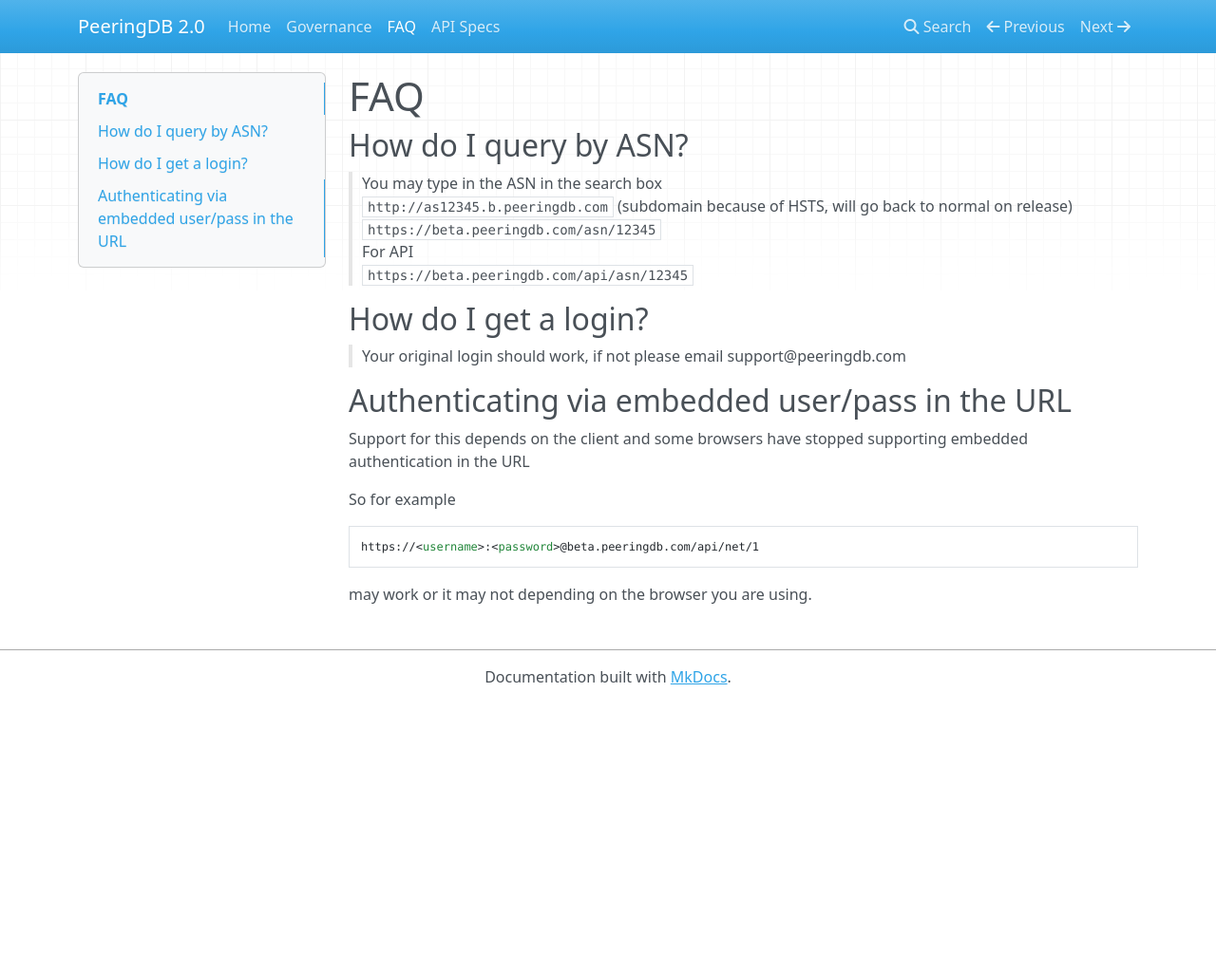
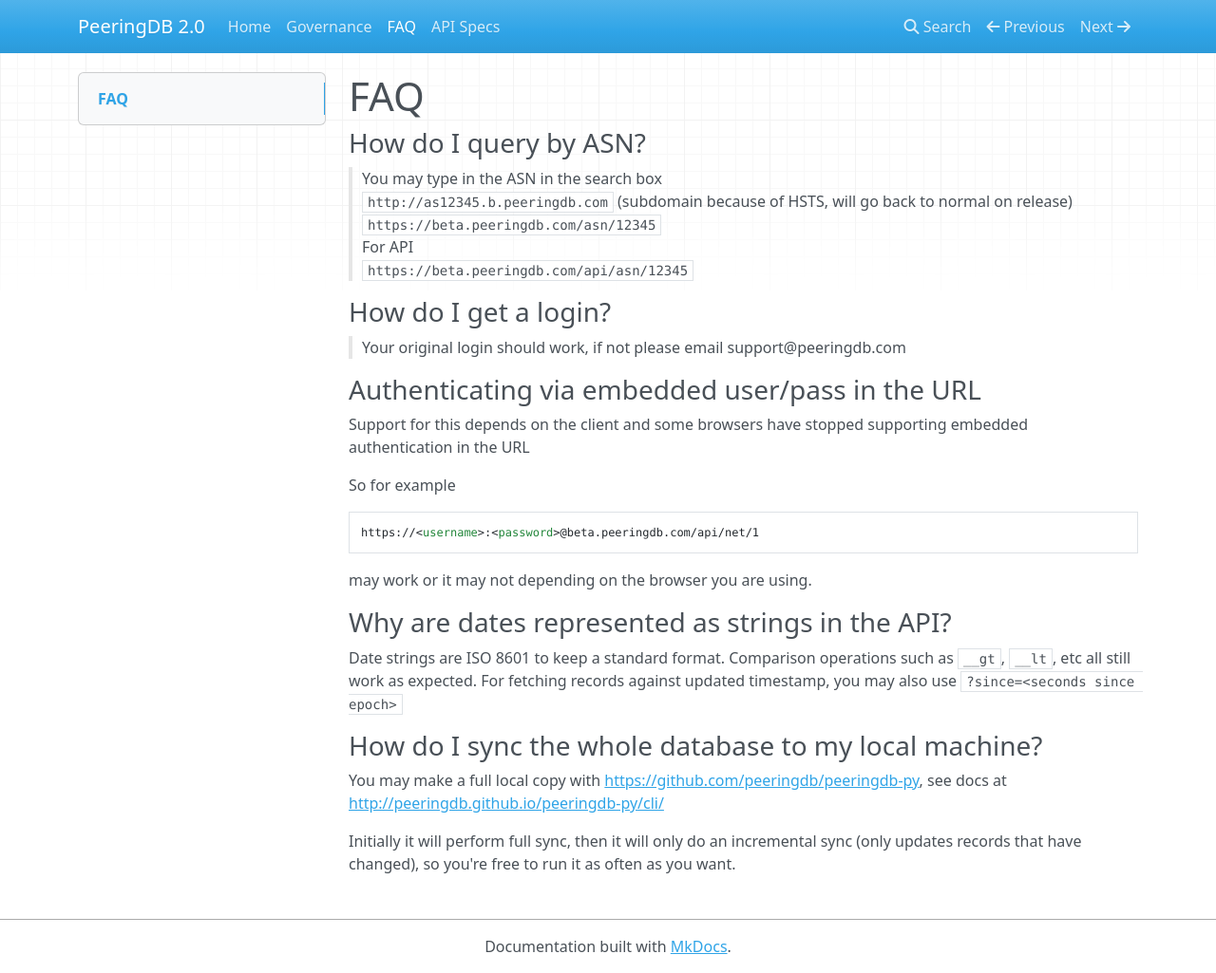
Before and after one commit to peeringdb/docs, an MkDocs documentation site: the page built from docs/faq.md, in a window 1280 px wide and 1025 px high. Shown: the whole window at 95% size. Built offline with MkDocs 1.6.1, drawn with Linux system fonts in a browser that asks for light colours; nearby versions of some CDN libraries; old or Windows-style settings are respelled for this version of MkDocs.

Commit message:
more FAQ

```diff
--- a/docs/faq.md
+++ b/docs/faq.md
@@ -1,7 +1,8 @@
 
 # FAQ
 
-## How do I query by ASN?
+
+### How do I query by ASN?
 
 > You may type in the ASN in the search box
 > `http://as12345.b.peeringdb.com` (subdomain because of HSTS, will go back to normal on release)
@@ -9,11 +10,12 @@
 > For API
 > `https://beta.peeringdb.com/api/asn/12345`
 
-## How do I get a login?
+### How do I get a login?
 
 > Your original login should work, if not please email support@peeringdb.com
 
-## Authenticating via embedded user/pass in the URL
+
+### Authenticating via embedded user/pass in the URL
 
 Support for this depends on the client and some browsers have stopped supporting embedded
 authentication in the URL
@@ -23,3 +25,11 @@
     https://<username>:<password>@beta.peeringdb.com/api/net/1
 
 may work or it may not depending on the browser you are using.
+
+### Why are dates represented as strings in the API?
+Date strings are ISO 8601 to keep a standard format. Comparison operations such as `__gt`, `__lt`, etc all still work as expected. For fetching records against updated timestamp, you may also use `?since=<seconds since epoch>`
+
+### How do I sync the whole database to my local machine?
+You may make a full local copy with <https://github.com/peeringdb/peeringdb-py>, see docs at <http://peeringdb.github.io/peeringdb-py/cli/>
+
+Initially it will perform full sync, then it will only do an incremental sync (only updates records that have changed), so you're free to run it as often as you want.
```
